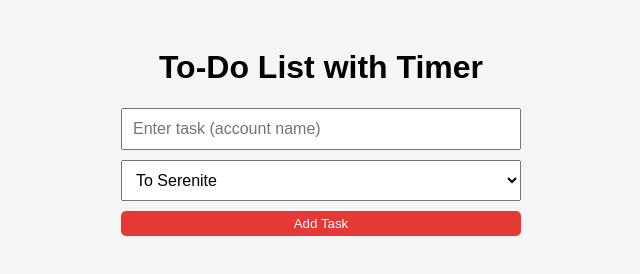
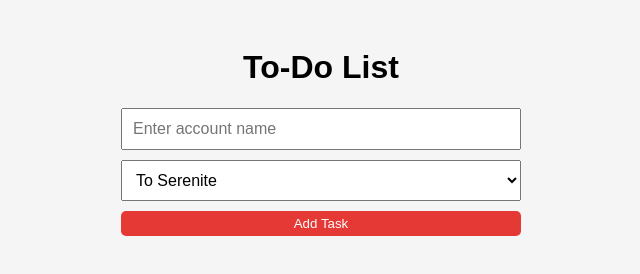
Before and after one commit to ov-lord/To-do-timer, a plain HTML site: page index.html in a window 1280 px wide. Shown: the whole page, without its empty margins (319-959 px from the left). Drawn offline with Linux system fonts and the light colour scheme; no server answers.

Commit message:
Add files via upload

```diff
--- a/index.html
+++ b/index.html
@@ -9,10 +9,10 @@
   <script type="module" src="script.js" defer></script>
 </head>
 <body>
-  <h1>To-Do List with Timer</h1>
+  <h1>To-Do List</h1>
 
   <div class="task-form">
-    <input type="text" id="taskName" placeholder="Enter task (account name)" />
+    <input type="text" id="taskName" placeholder="Enter account name" />
     <select id="taskType">
       <option value="To Serenite">To Serenite</option>
       <option value="From Serenite">From Serenite</option>
```
